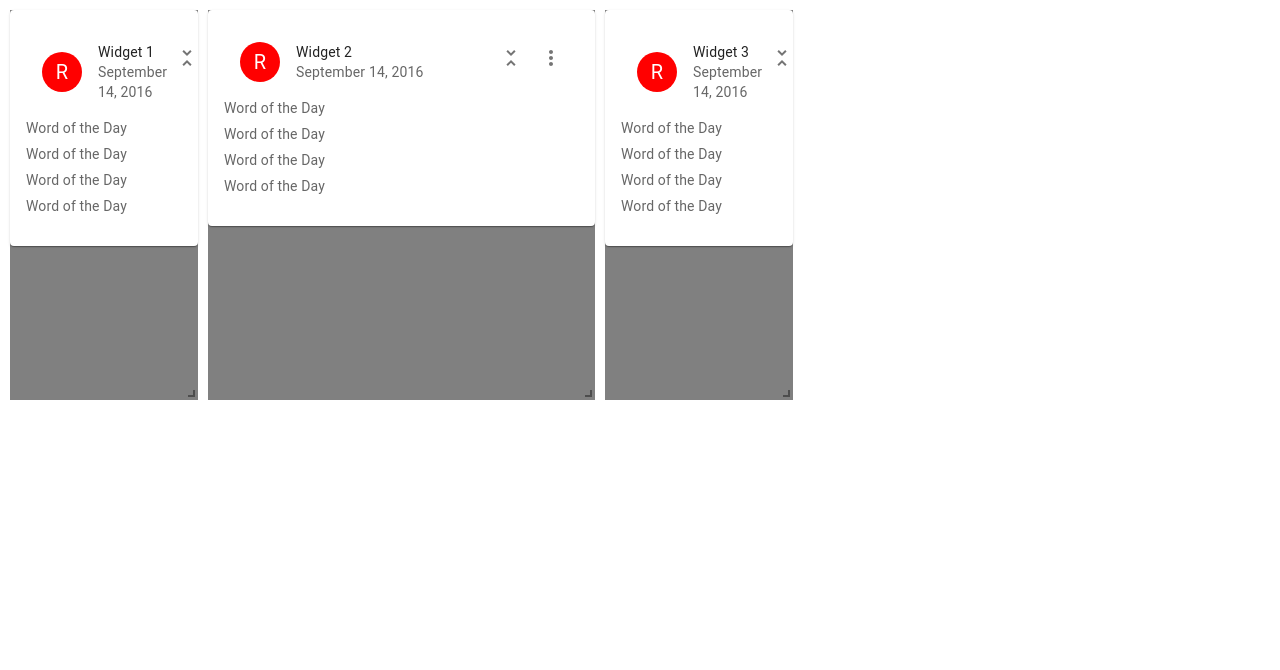
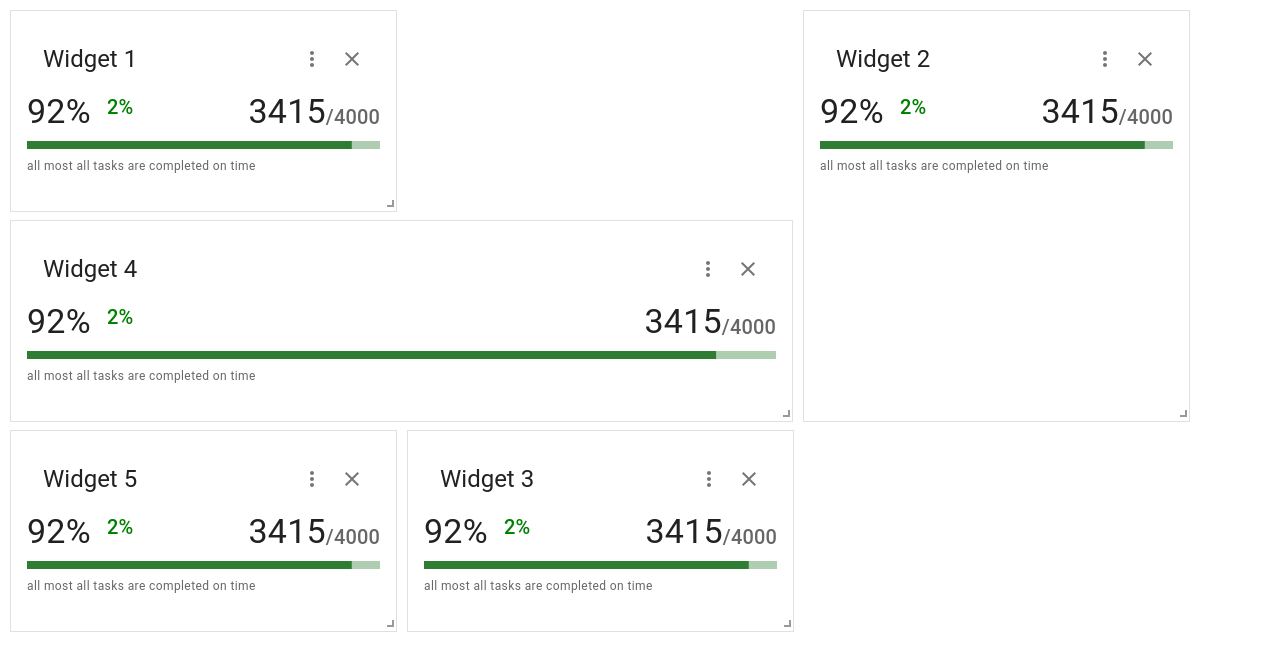
Before and after one commit to jitendrapanwar/dashboard-widgets, a React (Create React App) app: page / in a window 1280 px wide. Shown: the top 670 px of the page. Built offline with nearby package versions, Linux system fonts and the light colour scheme.

Commit message:
adding card

```diff
--- a/src/App.tsx
+++ b/src/App.tsx
@@ -1,7 +1,6 @@
 import './App.css';
 //import PolicyCard from './components/PolicyCard'
 //import BasicTable from './components/BasicTable';
-import { Box } from '@mui/material';
 import WidgetGridLayout from './components/WidgetGridLayout';
 //import ButtonGroupAnim from './components/ButtonGroupAnim'
 function App() {
--- a/src/atoms/index.ts
+++ b/src/atoms/index.ts
@@ -1,4 +1,4 @@
-import { atom, selectorFamily } from "recoil";
+import { DefaultValue, atom, selectorFamily } from "recoil";
 
 let widgets = [
   {
@@ -16,6 +16,16 @@ let widgets = [
     widgetTitle: "Widget 3",
     widgetInUse: true,
   },
+  {
+    widgetId: "w4",
+    widgetTitle: "Widget 4",
+    widgetInUse: true,
+  },
+  {
+    widgetId: "w5",
+    widgetTitle: "Widget 5",
+    widgetInUse: true,
+  },
 ];
 
 let layoutConfig = [
@@ -23,8 +33,8 @@ let layoutConfig = [
     i: "w1",
     x: 0,
     y: 0,
-    w: 2,
-    h: 10,
+    w: 1,
+    h: 1,
     isResizable: true,
     isDraggable: true,
     static: false,
@@ -32,10 +42,10 @@ let layoutConfig = [
   },
   {
     i: "w2",
-    x: 2,
+    x: 1,
     y: 0,
-    w: 4,
-    h: 10,
+    w: 1,
+    h: 2,
     isResizable: true,
     isDraggable: true,
     static: false,
@@ -43,10 +53,32 @@ let layoutConfig = [
   },
   {
     i: "w3",
-    x: 6,
+    x: 2,
     y: 0,
+    w: 1,
+    h: 1,
+    isResizable: true,
+    isDraggable: true,
+    static: false,
+    isBounded: true,
+  },
+  {
+    i: "w4",
+    x: 0,
+    y: 1,
     w: 2,
-    h: 10,
+    h: 1,
+    isResizable: true,
+    isDraggable: true,
+    static: false,
+    isBounded: true,
+  },
+  {
+    i: "w5",
+    x: 1,
+    y: 1,
+    w: 1,
+    h: 1,
     isResizable: true,
     isDraggable: true,
     static: false,
@@ -61,7 +93,11 @@ export const widgetAtoms = atom({
 
 export const layoutAtoms = atom({
   key: "layoutAtoms", // unique ID (with respect to other atoms/selectors)
-  default: layoutConfig,
+  default: layoutConfig.filter((el) => {
+    return widgets.some((f) => {
+      return f.widgetId === el.i && f.widgetInUse === true;
+    });
+  }),
 });
 
 export const widgetSelectorFamily = selectorFamily({
@@ -76,7 +112,7 @@ export const widgetSelectorFamily = selectorFamily({
   set:
     (widgetId) =>
     ({ set, get }, newValue) => {
-      console.log(newValue);
+      // console.log(newValue);
       const widgets = get(widgetAtoms);
 
       const updatedWidgets = widgets.map((widget) => {
@@ -86,6 +122,15 @@ export const widgetSelectorFamily = selectorFamily({
         return widget;
       });
       set(widgetAtoms, updatedWidgets);
+
+      // update layouts
+      let layouts = get(layoutAtoms);
+      if (!(newValue instanceof DefaultValue)) {
+        const updatedLayout = layouts.filter(
+          (layout) => layout.i !== newValue?.widgetId
+        );
+        set(layoutAtoms, updatedLayout);
+      }
     },
 });
 
--- a/src/components/WidgetCard.tsx
+++ b/src/components/WidgetCard.tsx
@@ -7,13 +7,12 @@ import Menu from '@mui/material/Menu';
 import MenuItem from '@mui/material/MenuItem';
 import ListItemIcon from '@mui/material/ListItemIcon';
 import CheckBoxIcon from '@mui/icons-material/CheckBox';
-import UnfoldMoreIcon from '@mui/icons-material/UnfoldMore';
-import UnfoldLessIcon from '@mui/icons-material/UnfoldLess';
 import CheckBoxOutlineBlankIcon from '@mui/icons-material/CheckBoxOutlineBlank';
-import { LayoutPropsType, WidgetType } from '../types';
-import { Avatar, CardHeader, IconButton } from '@mui/material';
+import { CardHeader, IconButton } from '@mui/material';
 import { useRecoilState } from 'recoil';
 import { widgetLayoutSelectorFamily, widgetSelectorFamily } from '../atoms';
+import TaskCompletion from '../widgets/TaskCompletion';
+import { Close } from '@mui/icons-material';
 
 type CardProps = {
   widgetId: string
@@ -21,8 +20,6 @@ type CardProps = {
 export default function WidgetCard({ widgetId }: CardProps) {
   const [selectedWidget, setSelectedWidget] = useRecoilState(widgetLayoutSelectorFamily(widgetId));
   const [currentWidget, setCurrentWidget] = useRecoilState(widgetSelectorFamily(widgetId));
-
-  const [minimize, setMinimize] = useState(false)
 
   const [anchorEl, setAnchorEl] = React.useState<null | HTMLElement>(null);
   const open = Boolean(anchorEl);
@@ -43,41 +40,32 @@ export default function WidgetCard({ widgetId }: CardProps) {
     }));
   }
 
+  const handleRemoveWidget = () => {
+
+    setCurrentWidget((prevState: any) => ({
+      ...prevState,
+      widgetInUse: false
+    }));
+  }
+
   return (
     <>
-      <Card>
+      <Card sx={{ height: '100%', borderRadius: '0' }} variant='outlined' >
         <CardContent>
           <CardHeader
-            avatar={
-              <Avatar sx={{ bgcolor: 'red' }} aria-label="recipe">
-                R
-              </Avatar>
-            }
             action={
               <>
-                <IconButton aria-label="settings" onClick={() => setMinimize(!minimize)} className='no-drag'>
-                  <UnfoldLessIcon />
-                </IconButton>
                 <IconButton aria-label="settings" onClick={handleClick} className='no-drag'>
                   <MoreVertIcon />
+                </IconButton>
+                <IconButton aria-label="close" onClick={handleRemoveWidget} className='no-drag'>
+                  <Close />
                 </IconButton>
               </>
             }
             title={currentWidget?.widgetTitle}
-            subheader="September 14, 2016"
           />
-          <Typography sx={{ fontSize: 14 }} color="text.secondary" gutterBottom>
-            Word of the Day
-          </Typography>
-          <Typography sx={{ fontSize: 14 }} color="text.secondary" gutterBottom>
-            Word of the Day
-          </Typography>
-          <Typography sx={{ fontSize: 14 }} color="text.secondary" gutterBottom>
-            Word of the Day
-          </Typography>
-          <Typography sx={{ fontSize: 14 }} color="text.secondary" gutterBottom>
-            Word of the Day
-          </Typography>
+          <TaskCompletion />
         </CardContent>
       </Card>
       <Menu
--- a/src/components/WidgetGridLayout.tsx
+++ b/src/components/WidgetGridLayout.tsx
@@ -25,12 +25,13 @@ export default function WidgetGridLayout() {
     <div className="App">
       <GridLayout className="optimized-grid"
         layout={layouts}
-        cols={12}
-        rowHeight={30}
+        cols={3}
+        rowHeight={200}
         autoSize={true}
         width={1200}
         onLayoutChange={onLayoutChange}
         draggableCancel='.no-drag'
+        compactType='horizontal'
       >
         {gridItems}
       </GridLayout>
--- /dev/null
+++ b/src/widgets/TaskCompletion.tsx
@@ -0,0 +1,24 @@
+import { Stack, Typography } from '@mui/material'
+import React from 'react'
+import LinearProgress from '@mui/material/LinearProgress';
+
+export default function TaskCompletion() {
+  return (
+    <Stack direction='column' alignContent={'flex-end'} spacing={1}>
+      <Stack direction={'row'} justifyContent={'space-between'}>
+        <Stack direction={'row'} spacing={2}>
+          <Typography variant='h4'>92%</Typography>
+          <Typography variant='h6' color='green'>2%</Typography>
+        </Stack>
+
+        <Stack direction={'row'} spacing={0} alignItems={'flex-end'}>
+          <Typography variant='h4'>3415</Typography>
+          <Typography variant='h6' color='text.secondary'>/4000</Typography>
+        </Stack>
+      </Stack>
+      <LinearProgress color="success" value={92} variant='determinate' sx={{ height: '8px' }} />
+      <Typography variant='caption' color='text.secondary'>all most all tasks are completed on time</Typography>
+    </Stack>
+
+  )
+}
```
